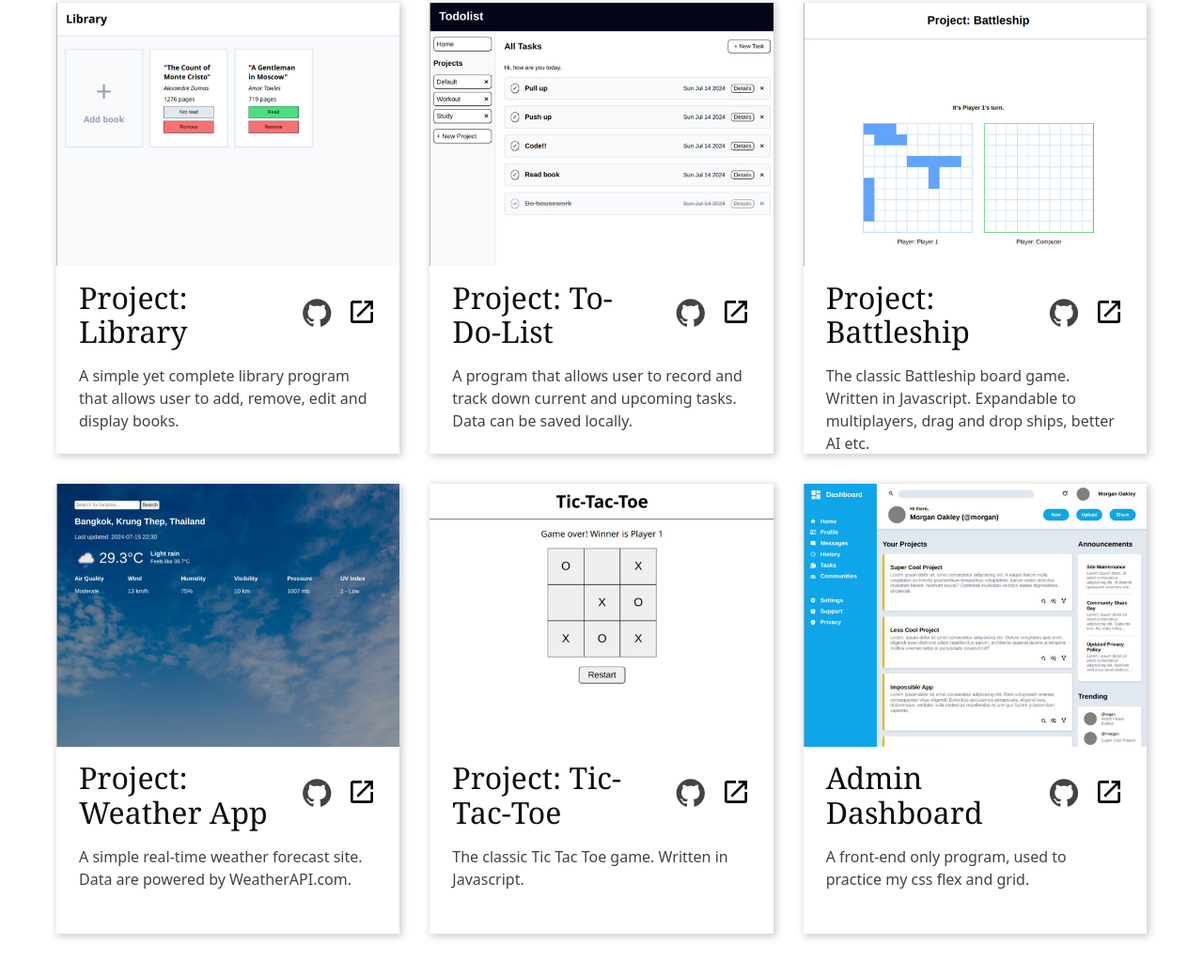
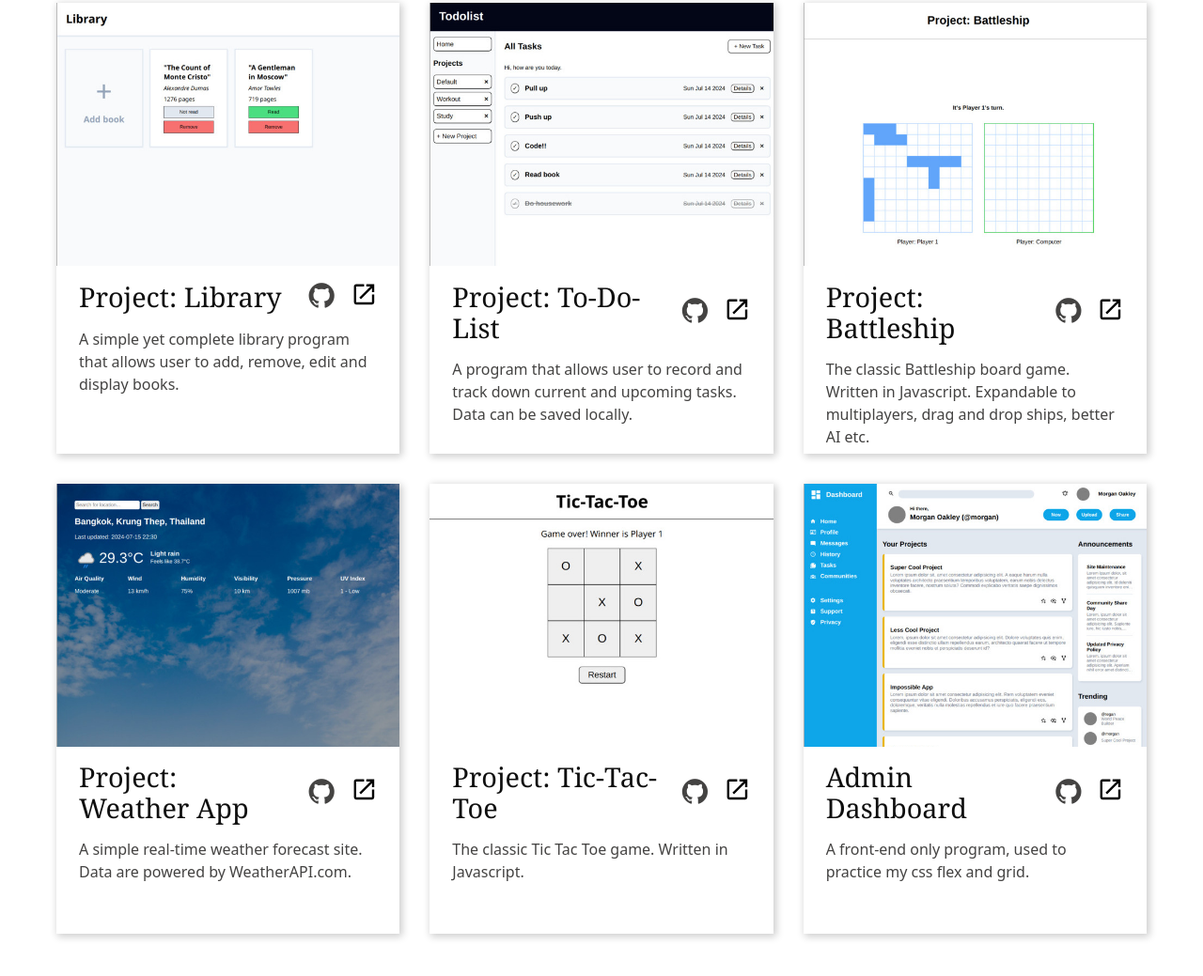
Before and after one commit to tyj916/homepage, a website built with webpack: page src/index.html in a window 1280 px wide. Shown: the part 915-1954 px from the top of the page at 94% size. Built offline with nearby package versions, Linux system fonts and the light colour scheme.

Commit message:
Adjust project font size

```diff
--- a/src/style.css
+++ b/src/style.css
@@ -26,10 +26,6 @@ h1 {
 
 h2 {
   font-size: 3rem;
-}
-
-h3 {
-  font-size: 2rem;
 }
 
 p {
@@ -146,15 +142,19 @@ main .projects .project-card .project-detail * {
   margin: 0;
 }
 
+main .projects .project-card .project-detail .title {
+  font-size: 1.8rem;
+}
+
 main .projects .project-card .project-detail .project-links {
   display: flex;
   align-items: center;
   gap: 16px;
-  font-size: 2rem;
+  font-size: 1.8rem;
 }
 
 main .projects .project-card .project-detail .project-links svg {
-  width: 2rem;
+  width: 1.8rem;
 }
 
 main .projects .project-card .project-detail .project-description {
```
